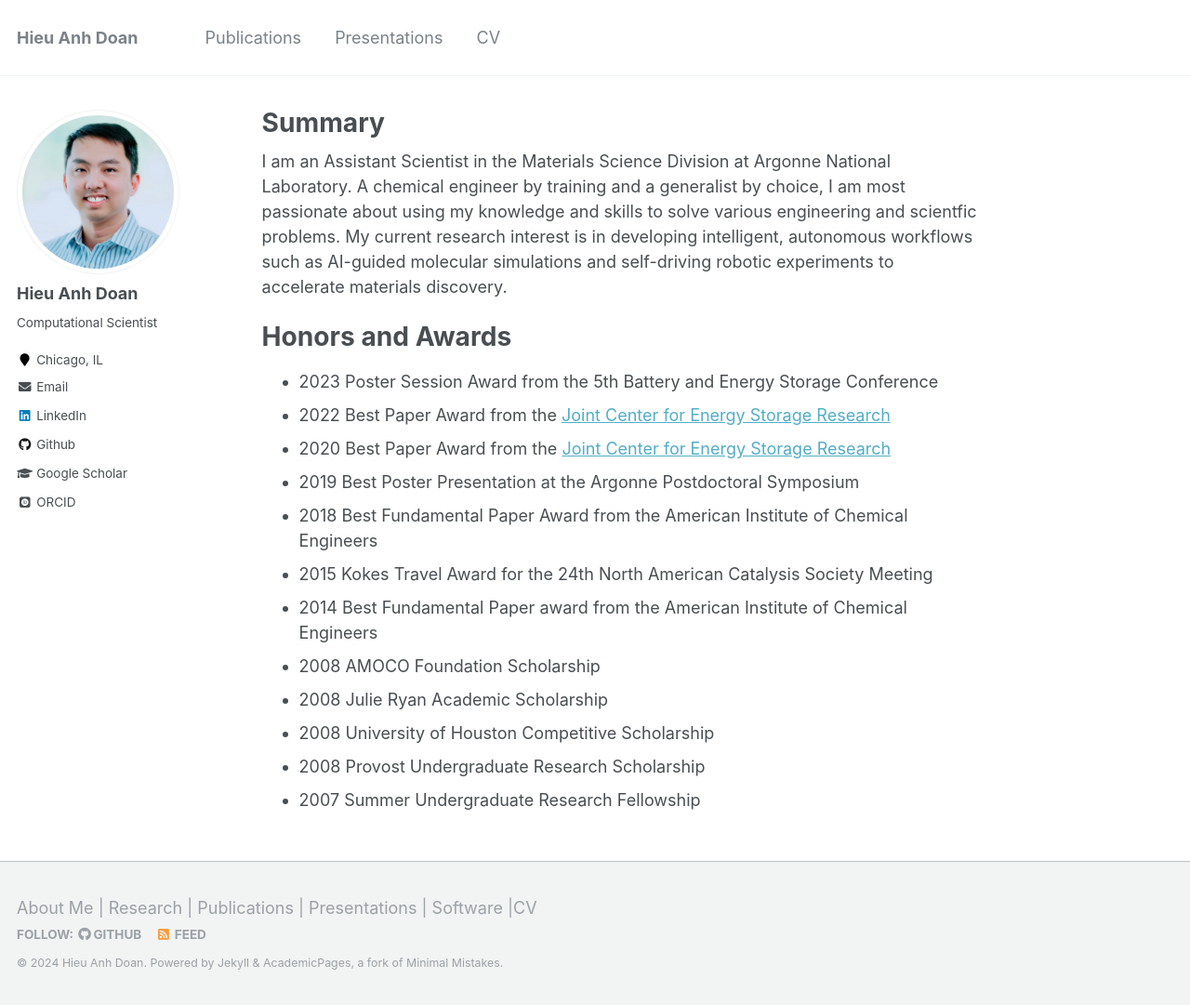
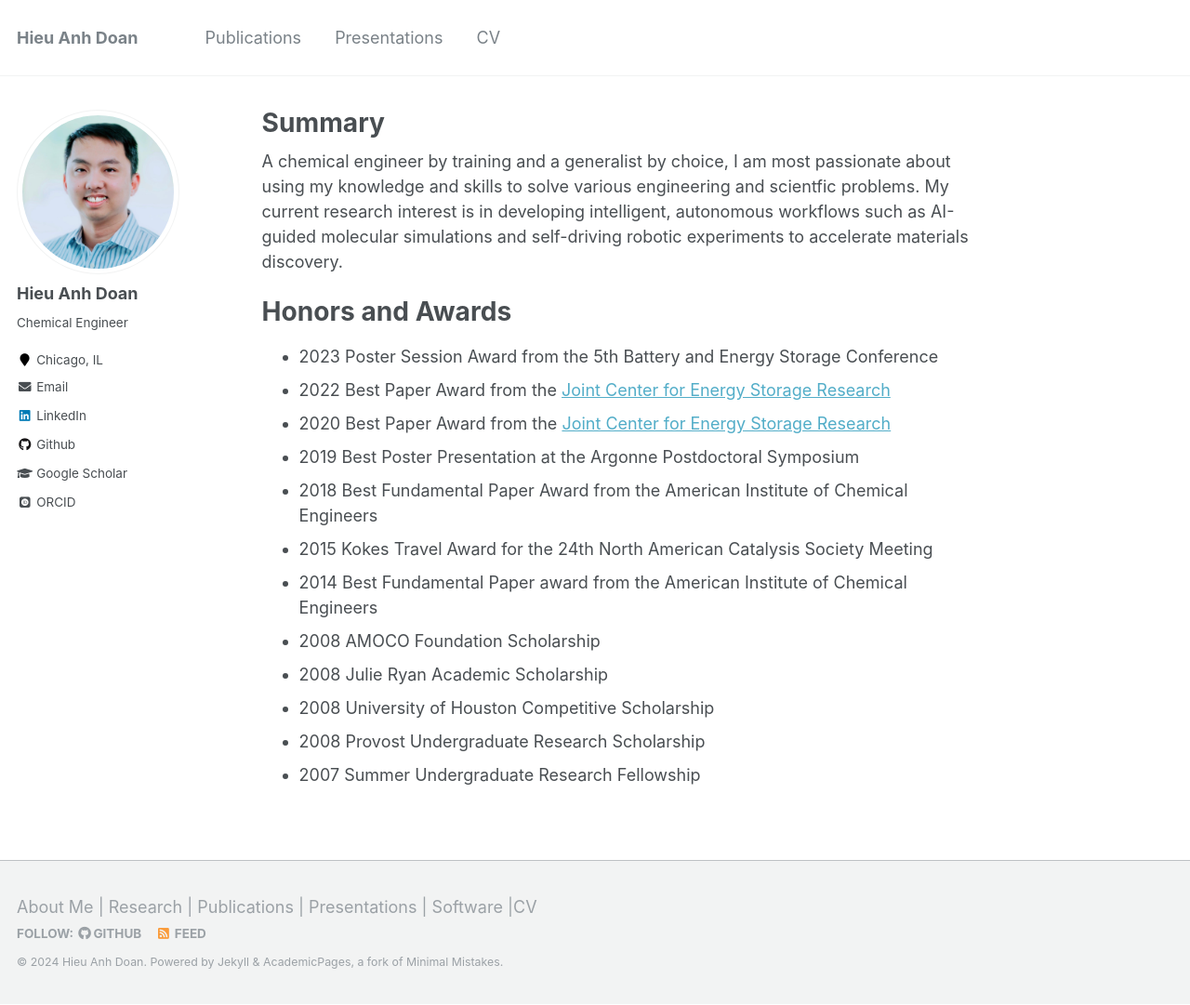
Before and after one commit to hieuadoan/hieuadoan.github.io, a Jekyll site: the page built from _pages/about.md, in a window 1280 px wide and 1081 px high. Shown: the whole window at 93% size. Built offline with Jekyll 4.4.1, drawn with Linux system fonts in a browser that asks for light colours; some web fonts are replaced.

Commit message:
Updated personal information

```diff
--- a/_config.yml
+++ b/_config.yml
@@ -82,7 +82,7 @@
 author:
   name             : "Hieu Anh Doan"
   avatar           : "profilePic.jpg"
-  bio              : "Computational Scientist"
+  bio              : "Chemical Engineer"
   location         : "Chicago, IL"
   employer         :
   pubmed           : #"https://www.ncbi.nlm.nih.gov/pubmed/?term=john+snow"
--- a/_pages/about.md
+++ b/_pages/about.md
@@ -8,7 +8,7 @@
   - /about.html
 ---
 
-I am an Assistant Scientist in the Materials Science Division at Argonne National Laboratory. A chemical engineer by training and a generalist by choice, I am most passionate about using my knowledge and skills to solve various engineering and scientfic problems. My current research interest is in developing intelligent, autonomous workflows such as AI-guided molecular simulations and self-driving robotic experiments to accelerate materials discovery.
+A chemical engineer by training and a generalist by choice, I am most passionate about using my knowledge and skills to solve various engineering and scientfic problems. My current research interest is in developing intelligent, autonomous workflows such as AI-guided molecular simulations and self-driving robotic experiments to accelerate materials discovery.
 
 Honors and Awards
 ===
```
